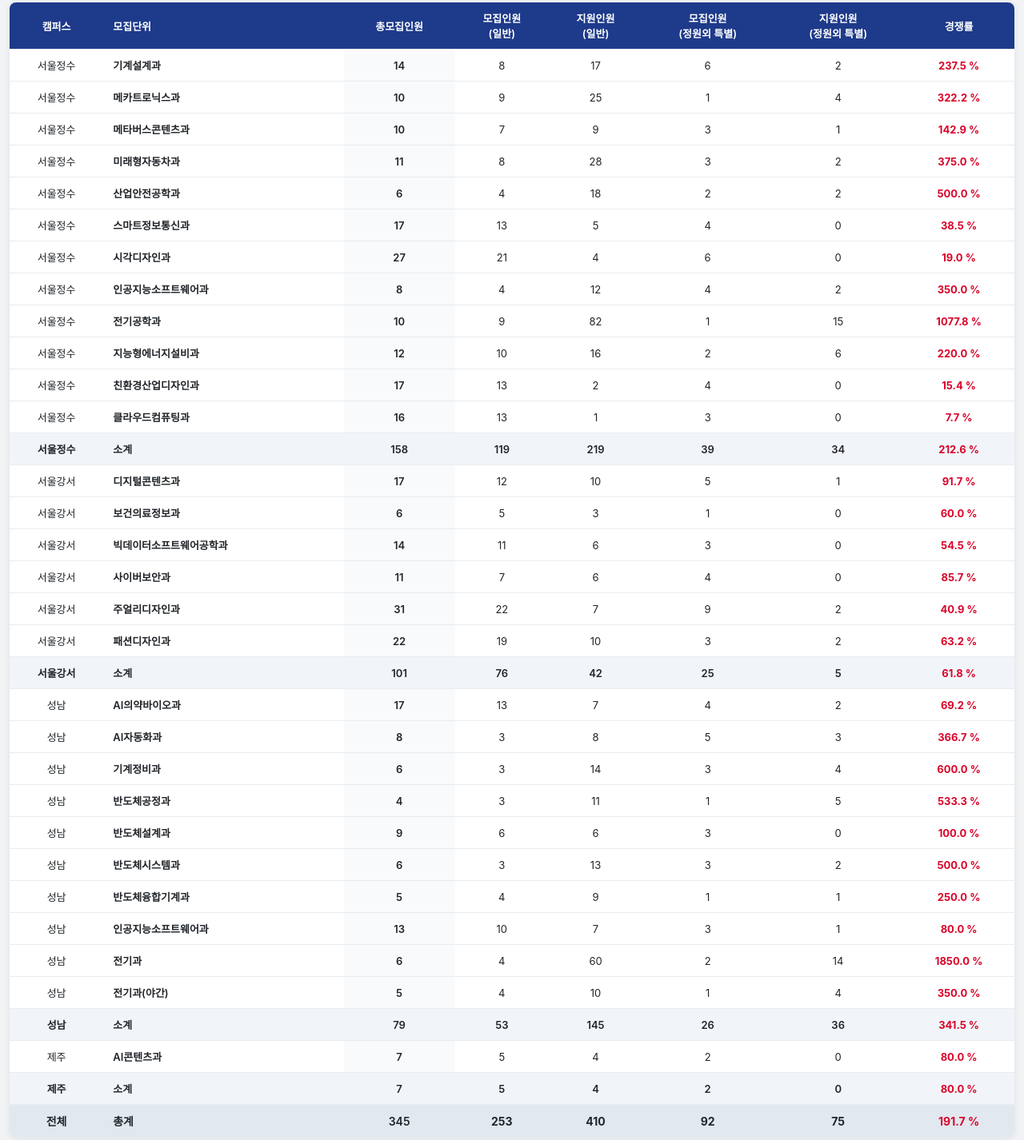
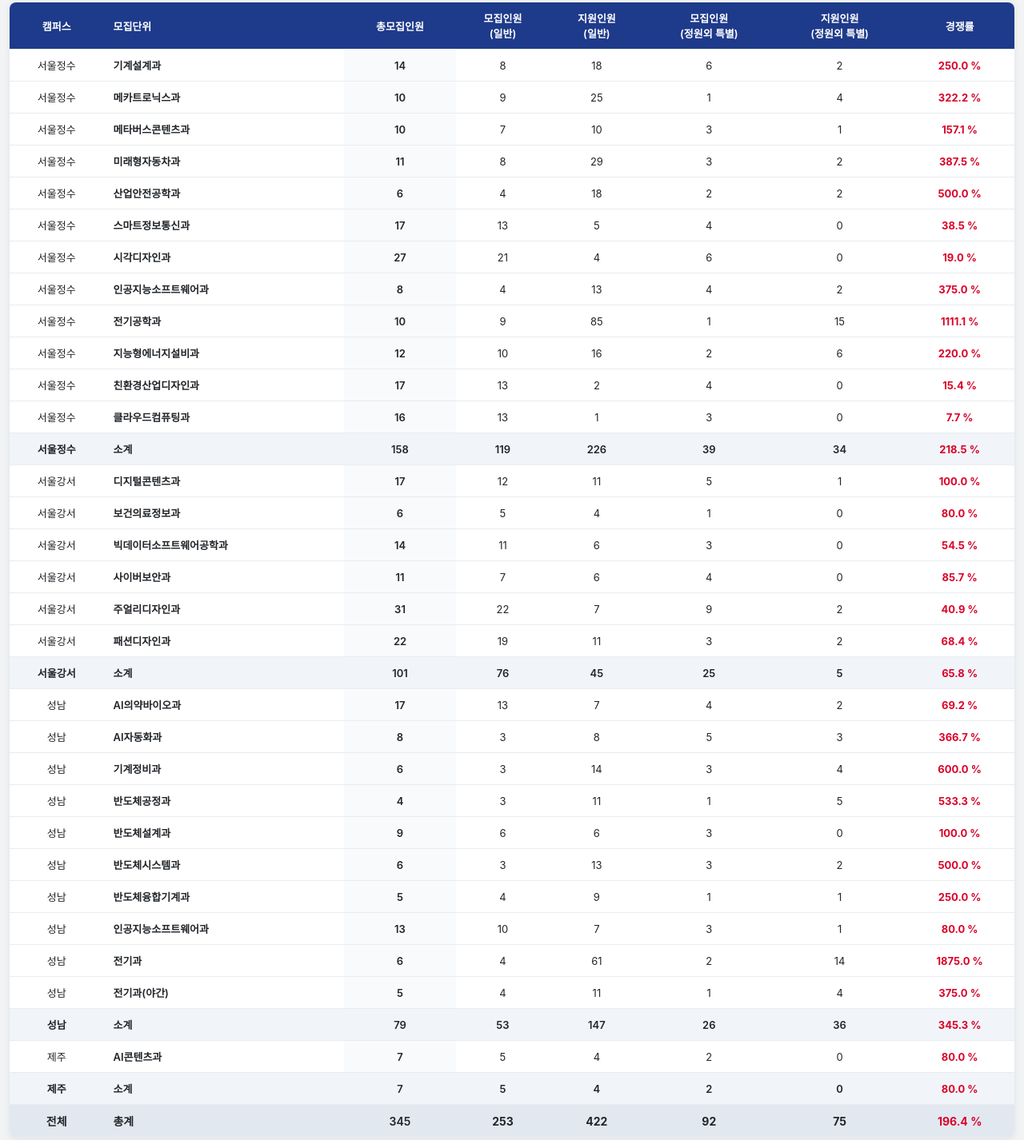
Before and after one commit to youngjulee2017/polytech-ratio, a plain HTML site: page index.html in a window 1280 px wide. Shown: the part 90-1516 px from the top of the page at 80% size. Drawn offline with Linux system fonts and the light colour scheme.

Commit message:
경쟁률 자동 갱신: 2026-11-23 21:49:02.48

```diff
--- a/index.html
+++ b/index.html
@@ -117,10 +117,10 @@
         <td class="dept">기계설계과</td>
         <td class="col-total-cap">14</td>
         <td>8</td>
-        <td>17</td>
+        <td>18</td>
         <td>6</td>
         <td>2</td>
-        <td class="highlight">237.5 %</td>
+        <td class="highlight">250.0 %</td>
     </tr>
 
     <tr>
@@ -139,10 +139,10 @@
         <td class="dept">메타버스콘텐츠과</td>
         <td class="col-total-cap">10</td>
         <td>7</td>
-        <td>9</td>
+        <td>10</td>
         <td>3</td>
         <td>1</td>
-        <td class="highlight">142.9 %</td>
+        <td class="highlight">157.1 %</td>
     </tr>
 
     <tr>
@@ -150,10 +150,10 @@
         <td class="dept">미래형자동차과</td>
         <td class="col-total-cap">11</td>
         <td>8</td>
-        <td>28</td>
+        <td>29</td>
         <td>3</td>
         <td>2</td>
-        <td class="highlight">375.0 %</td>
+        <td class="highlight">387.5 %</td>
     </tr>
 
     <tr>
@@ -194,10 +194,10 @@
         <td class="dept">인공지능소프트웨어과</td>
         <td class="col-total-cap">8</td>
         <td>4</td>
-        <td>12</td>
+        <td>13</td>
         <td>4</td>
         <td>2</td>
-        <td class="highlight">350.0 %</td>
+        <td class="highlight">375.0 %</td>
     </tr>
 
     <tr>
@@ -205,10 +205,10 @@
         <td class="dept">전기공학과</td>
         <td class="col-total-cap">10</td>
         <td>9</td>
-        <td>82</td>
+        <td>85</td>
         <td>1</td>
         <td>15</td>
-        <td class="highlight">1077.8 %</td>
+        <td class="highlight">1111.1 %</td>
     </tr>
 
     <tr>
@@ -249,10 +249,10 @@
         <td class="dept">소계</td>
         <td class="col-total-cap">158</td>
         <td>119</td>
-        <td>219</td>
+        <td>226</td>
         <td>39</td>
         <td>34</td>
-        <td class="highlight">212.6 %</td>
+        <td class="highlight">218.5 %</td>
     </tr>
 
     <tr>
@@ -260,10 +260,10 @@
         <td class="dept">디지털콘텐츠과</td>
         <td class="col-total-cap">17</td>
         <td>12</td>
-        <td>10</td>
+        <td>11</td>
         <td>5</td>
         <td>1</td>
-        <td class="highlight">91.7 %</td>
+        <td class="highlight">100.0 %</td>
     </tr>
 
     <tr>
@@ -271,10 +271,10 @@
         <td class="dept">보건의료정보과</td>
         <td class="col-total-cap">6</td>
         <td>5</td>
-        <td>3</td>
+        <td>4</td>
         <td>1</td>
         <td>0</td>
-        <td class="highlight">60.0 %</td>
+        <td class="highlight">80.0 %</td>
     </tr>
 
     <tr>
@@ -315,10 +315,10 @@
         <td class="dept">패션디자인과</td>
         <td class="col-total-cap">22</td>
         <td>19</td>
-        <td>10</td>
+        <td>11</td>
         <td>3</td>
         <td>2</td>
-        <td class="highlight">63.2 %</td>
+        <td class="highlight">68.4 %</td>
     </tr>
 
     <tr class="subtotal-row">
@@ -326,10 +326,10 @@
         <td class="dept">소계</td>
         <td class="col-total-cap">101</td>
         <td>76</td>
-        <td>42</td>
+        <td>45</td>
         <td>25</td>
         <td>5</td>
-        <td class="highlight">61.8 %</td>
+        <td class="highlight">65.8 %</td>
     </tr>
 
     <tr>
@@ -425,10 +425,10 @@
         <td class="dept">전기과</td>
         <td class="col-total-cap">6</td>
         <td>4</td>
-        <td>60</td>
+        <td>61</td>
         <td>2</td>
         <td>14</td>
-        <td class="highlight">1850.0 %</td>
+        <td class="highlight">1875.0 %</td>
     </tr>
 
     <tr>
@@ -436,10 +436,10 @@
         <td class="dept">전기과(야간)</td>
         <td class="col-total-cap">5</td>
         <td>4</td>
-        <td>10</td>
+        <td>11</td>
         <td>1</td>
         <td>4</td>
-        <td class="highlight">350.0 %</td>
+        <td class="highlight">375.0 %</td>
     </tr>
 
     <tr class="subtotal-row">
@@ -447,10 +447,10 @@
         <td class="dept">소계</td>
         <td class="col-total-cap">79</td>
         <td>53</td>
-        <td>145</td>
+        <td>147</td>
         <td>26</td>
         <td>36</td>
-        <td class="highlight">341.5 %</td>
+        <td class="highlight">345.3 %</td>
     </tr>
 
     <tr>
@@ -480,10 +480,10 @@
         <td class="dept">총계</td>
         <td class="col-total-cap">345</td>
         <td>253</td>
-        <td>410</td>
+        <td>422</td>
         <td>92</td>
         <td>75</td>
-        <td class="highlight">191.7 %</td>
+        <td class="highlight">196.4 %</td>
     </tr>
 
             </tbody>
```
